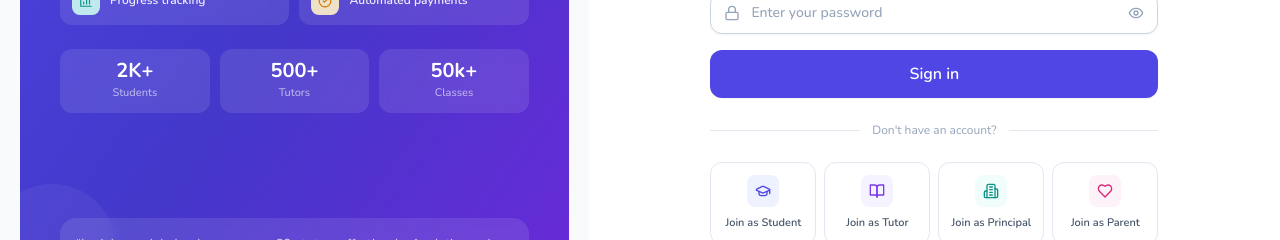
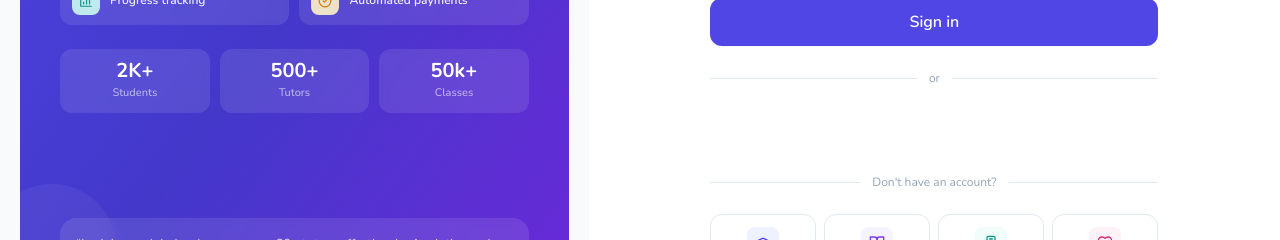
Before and after one commit to tconsol/takshashila, a React (Vite) app in the folder frontend/: page /login in a window 1280 px wide. Shown: the part 404-644 px from the top of the page. Built offline with nearby package versions, Linux system fonts and the light colour scheme; no server answers.

Commit message:
oauth feature added in ui

```diff
--- a/frontend/package.json
+++ b/frontend/package.json
@@ -15,6 +15,7 @@
     "@excalidraw/excalidraw": "^0.18.1",
     "@hookform/resolvers": "^3.3.2",
     "@lottiefiles/dotlottie-react": "^0.19.2",
+    "@react-oauth/google": "^0.13.5",
     "@stripe/react-stripe-js": "^2.9.0",
     "@stripe/stripe-js": "^3.5.0",
     "@tanstack/react-query": "^5.13.4",
--- /dev/null
+++ b/frontend/src/components/auth/GoogleSignInButton.tsx
@@ -0,0 +1,42 @@
+import { GoogleLogin } from '@react-oauth/google';
+import { useGoogleLogin } from '../../hooks/use-auth';
+
+const CLIENT_ID = import.meta.env.VITE_GOOGLE_CLIENT_ID as string | undefined;
+
+/**
+ * "Continue with Google" — renders the official Google Identity button.
+ * On success it exchanges the returned ID token for our own session.
+ * Renders nothing when VITE_GOOGLE_CLIENT_ID is not configured.
+ */
+export function GoogleSignInButton({ text = 'signin_with' }: { text?: 'signin_with' | 'signup_with' | 'continue_with' }) {
+  const googleLogin = useGoogleLogin();
+
+  if (!CLIENT_ID) return null;
+
+  const serverError =
+    googleLogin.isError && googleLogin.error instanceof Error
+      ? (googleLogin.error as { response?: { data?: { message?: string } } }).response?.data?.message ||
+        'Google sign-in failed'
+      : null;
+
+  return (
+    <div className="space-y-2">
+      <div className="flex justify-center">
+        <GoogleLogin
+          text={text}
+          width="320"
+          logo_alignment="center"
+          onSuccess={(cred) => {
+            if (cred.credential) googleLogin.mutate(cred.credential);
+          }}
+          onError={() => {
+            // GoogleLogin handles its own UI; nothing to surface here.
+          }}
+        />
+      </div>
+      {serverError && (
+        <p className="text-center text-xs font-medium text-rose-600">{serverError}</p>
+      )}
+    </div>
+  );
+}
--- a/frontend/src/hooks/use-auth.ts
+++ b/frontend/src/hooks/use-auth.ts
@@ -30,6 +30,20 @@ export function useLogin() {
   });
 }
 
+export function useGoogleLogin() {
+  const { setAuth } = useAuthStore();
+  const navigate = useNavigate();
+
+  return useMutation({
+    mutationFn: (idToken: string) => authService.googleAuth(idToken),
+    onSuccess: (result) => {
+      setAuth(result.user, result.accessToken);
+      localStorage.setItem('refreshToken', result.refreshToken);
+      navigate(ROLE_DASHBOARD_PATHS[result.user.role], { replace: true });
+    },
+  });
+}
+
 export function useLogout() {
   const { clearAuth } = useAuthStore();
   const navigate = useNavigate();
--- a/frontend/src/main.tsx
+++ b/frontend/src/main.tsx
@@ -1,5 +1,6 @@
 import React from 'react';
 import ReactDOM from 'react-dom/client';
+import { GoogleOAuthProvider } from '@react-oauth/google';
 import { App } from './app/App';
 import { initAnalytics } from './lib/firebase';
 import './styles/globals.css';
@@ -7,8 +8,12 @@ import './styles/globals.css';
 // Fire-and-forget: safe no-op in dev / when Firebase env isn't configured.
 void initAnalytics();
 
+const GOOGLE_CLIENT_ID = (import.meta.env.VITE_GOOGLE_CLIENT_ID as string | undefined) ?? '';
+
 ReactDOM.createRoot(document.getElementById('root')!).render(
   <React.StrictMode>
-    <App />
+    <GoogleOAuthProvider clientId={GOOGLE_CLIENT_ID}>
+      <App />
+    </GoogleOAuthProvider>
   </React.StrictMode>,
 );
--- a/frontend/src/pages/auth/Login.tsx
+++ b/frontend/src/pages/auth/Login.tsx
@@ -7,6 +7,7 @@ import { loginSchema, type LoginFormData } from '../../validators/auth.validator
 import { useLogin } from '../../hooks/use-auth';
 import { Button } from '../../components/ui/Button';
 import { Input } from '../../components/ui/Input';
+import { GoogleSignInButton } from '../../components/auth/GoogleSignInButton';
 
 const ROLE_TILES = [
   { label: 'Student',   path: '/register/student',   Icon: GraduationCap, color: 'bg-indigo-50 text-indigo-600' },
@@ -102,6 +103,15 @@ export function LoginPage() {
       <div className="relative">
         <div className="absolute inset-0 flex items-center"><div className="w-full border-t border-slate-200" /></div>
         <div className="relative flex justify-center">
+          <span className="bg-white dark:bg-slate-900 px-3 text-xs text-slate-400">or</span>
+        </div>
+      </div>
+
+      <GoogleSignInButton text="signin_with" />
+
+      <div className="relative">
+        <div className="absolute inset-0 flex items-center"><div className="w-full border-t border-slate-200" /></div>
+        <div className="relative flex justify-center">
           <span className="bg-white dark:bg-slate-900 px-3 text-xs text-slate-400">Don&apos;t have an account?</span>
         </div>
       </div>
--- a/frontend/src/pages/auth/RegisterStudent.tsx
+++ b/frontend/src/pages/auth/RegisterStudent.tsx
@@ -9,6 +9,7 @@ import { authService } from '../../services/auth.service';
 import { Button } from '../../components/ui/Button';
 import { Input } from '../../components/ui/Input';
 import { Select } from '../../components/ui/Select';
+import { GoogleSignInButton } from '../../components/auth/GoogleSignInButton';
 import { GRADE_OPTIONS, GRADE_LIST } from '../../constants/grades';
 
 const schema = z.object({
@@ -118,6 +119,15 @@ export function RegisterStudentPage() {
         </Button>
       </form>
 
+      <div className="relative">
+        <div className="absolute inset-0 flex items-center"><div className="w-full border-t border-slate-200" /></div>
+        <div className="relative flex justify-center">
+          <span className="bg-white dark:bg-slate-900 px-3 text-xs text-slate-400">or</span>
+        </div>
+      </div>
+
+      <GoogleSignInButton text="signup_with" />
+
       <p className="text-center text-sm text-gray-500 dark:text-gray-400">
         Already have an account?{' '}
         <Link to="/login" className="font-semibold text-indigo-600 hover:text-indigo-700">Sign in</Link>
--- a/frontend/src/services/auth.service.ts
+++ b/frontend/src/services/auth.service.ts
@@ -21,6 +21,15 @@ export const authService = {
     return res.data.data;
   },
 
+  async googleAuth(idToken: string) {
+    const res = await api.post<ApiResponse<{ user: User } & TokenPair>>('/auth/google', { idToken });
+    return res.data.data;
+  },
+
+  async resendVerification(email: string) {
+    await api.post('/auth/resend-verification', { email });
+  },
+
   async getMe() {
     const res = await api.get<ApiResponse<User>>('/auth/me');
     return res.data.data;
```
Also changed, not shown: 1 other file (tests, documents, lock files or other folders).
